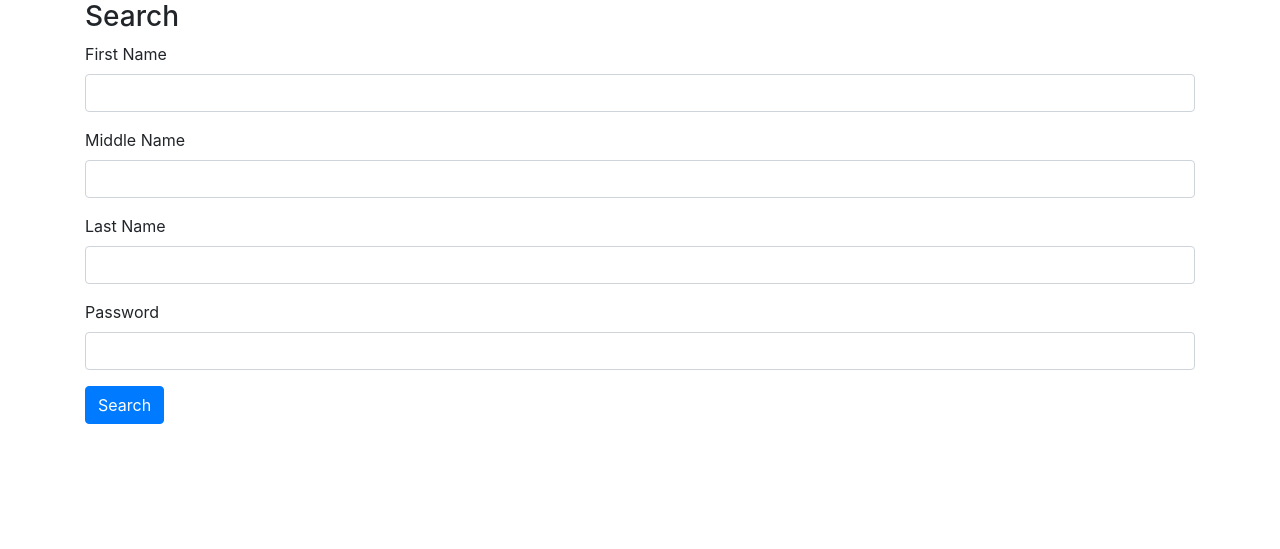
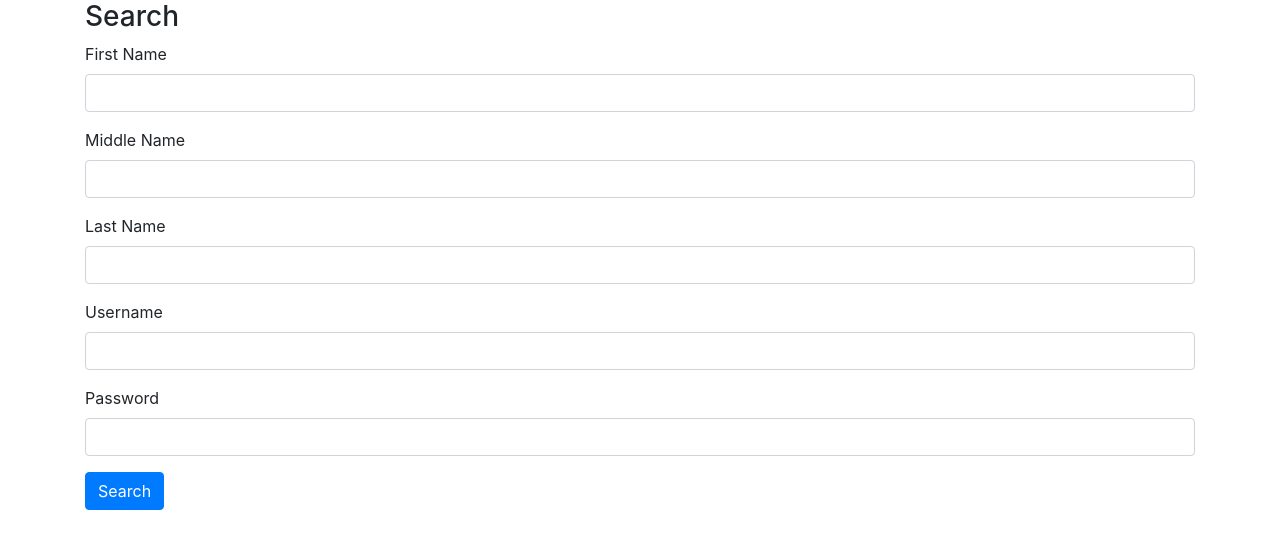
Before and after one commit to bschoenfeld/iowa-court-scraper, a Flask app: page / in a window 1280 px wide. Shown: the top 549 px of the page. Run offline with Flask 2, Linux system fonts and the light colour scheme; some libraries are stand-ins or nearby versions.

Commit message:
Let user specify login and password

```diff
--- a/app.py
+++ b/app.py
@@ -12,7 +12,7 @@ import case_parser
 app = Flask(__name__)
 app.secret_key = "NOTASECRET"
 
-def get_reader(use_cookie_file=False):
+def get_reader(username=None, password=None, use_cookie_file=False):
     reader = Reader(Opener())
     if 'cookies' in session:
         print "Loading cookies"
@@ -23,14 +23,17 @@ def get_reader(use_cookie_file=False):
             cookies = text_file.read()
             print cookies
             reader.opener.load_cookies(cookies)
+    elif username is None:
+        print "Cannot login, no username provided"
+        return (None, "No username provided")
     else:
-        print "Logging in"
+        print "Logging in as ", username
         reader.init()
 
         with open("/tmp/cookies.txt", "w") as text_file:
             text_file.write(reader.opener.get_cookies())
 
-        result = reader.login(os.environ['username'], os.environ['password'])
+        result = reader.login(username, password)
 
         if "The userID or password could not be validated" in result:
             print "Bad User ID or password"
@@ -58,7 +61,7 @@ def index():
 
 @app.route('/logout')
 def logout():
-    reader, error = get_reader(True)
+    reader, error = get_reader(None, None, True)
     if reader is None:
         return jsonify({'result': "Session not found"})
     close_reader(reader)
@@ -72,10 +75,10 @@ def test():
 
 @app.route('/search', methods=['POST'])
 def search():
-    if request.form['password'] != os.environ['password']:
-        return "Password does not match the one stored in Iowa CRS app"
+    username = request.form['username']
+    password = request.form['password']
 
-    reader, error = get_reader()
+    reader, error = get_reader(username, password)
     if reader is None:
         return error
 
--- a/templates/start.html
+++ b/templates/start.html
@@ -16,6 +16,10 @@
             <input class="form-control" type="text" name="lastname">
         </div>
         <div class="form-group">
+            <label>Username</label>
+            <input class="form-control" type="username" name="username">
+        </div>
+        <div class="form-group">
             <label>Password</label>
             <input class="form-control" type="password" name="password">
         </div>
```
